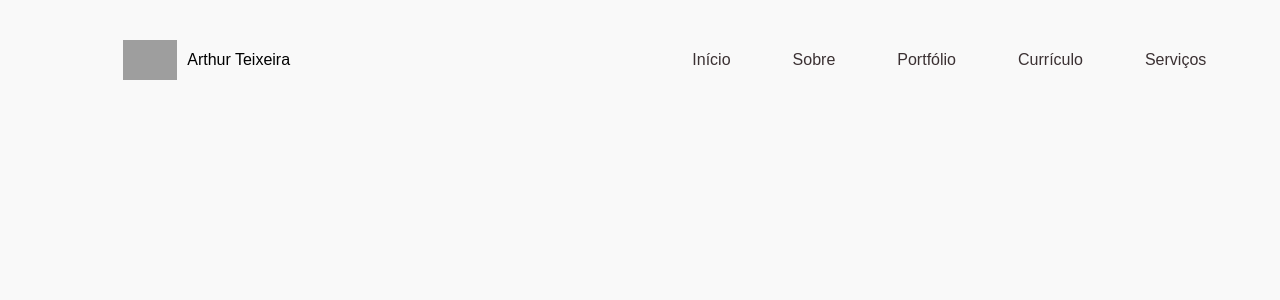
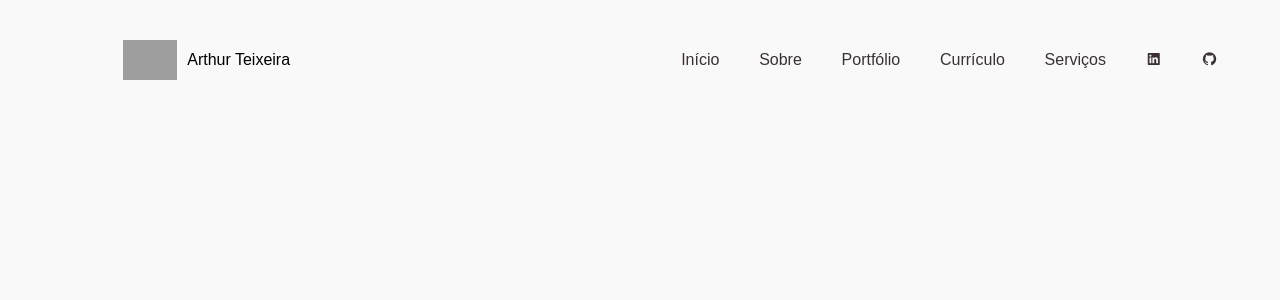
Before and after one commit to TuzinF5/arthur-teixeira-portfolio, a React (Create React App) app: page / in a window 1280 px wide. Shown: the top 300 px of the page. Built offline with nearby package versions, Linux system fonts and the light colour scheme; grey boxes are pictures that could not be loaded; a web font is replaced by a local one.

Commit message:
Criando funções para mudar icones

```diff
--- a/src/components/Header.js
+++ b/src/components/Header.js
@@ -1,17 +1,49 @@
+/* eslint-disable react/jsx-max-depth */
 import React, { Component } from 'react';
 import { Link } from 'react-router-dom';
 import style from '../styles/Header.module.css';
 import imageArthur from '../images/Arthur.png';
 
 export default class Header extends Component {
+  constructor() {
+    super();
+    this.state = {
+      linkedinClassName: 'bx bxl-linkedin-square',
+      gitHubClassName: 'bx bxl-github',
+    };
+
+    this.changeClassOnMouseOver = this.changeClassOnMouseOver.bind(this);
+    this.changeClassOnMouseOutput = this.changeClassOnMouseOutput.bind(this);
+  }
+
+  changeClassOnMouseOver({ target }) {
+    // console.log(target.className.includes('linkedin'));
+    if (target.className.includes('linkedin')) {
+      this.setState({ linkedinClassName: 'bx bxl-linkedin-square bx-tada' });
+    } else {
+      this.setState({ gitHubClassName: 'bx bxl-github bx-tada' });
+    }
+  }
+
+  changeClassOnMouseOutput({ target }) {
+    // console.log(target.className.includes('linkedin'));
+    if (target.className.includes('linkedin')) {
+      this.setState({ linkedinClassName: 'bx bxl-linkedin-square' });
+    } else {
+      this.setState({ gitHubClassName: 'bx bxl-github' });
+    }
+  }
+
   render() {
+    const { linkedinClassName, gitHubClassName } = this.state;
     return (
       <header className={ style.header }>
         <div>
           <img src={ imageArthur } alt="Arthur sorrindo" />
-          <p>Arthur Teixeira</p>
+          <p id="linkedin">Arthur Teixeira</p>
         </div>
         <div>
+          <nav>
             <ul>
               <li>
                 <Link to="/">Início</Link>
@@ -28,7 +60,38 @@ export default class Header extends Component {
               <li>
                 <Link to="/services">Serviços</Link>
               </li>
+              <li>
+                <a
+                  href="https://www.linkedin.com/in/arthur-teixeira-440376218/"
+                  target="_blank"
+                  rel="noreferrer"
+                >
+                  <i
+                    className={ linkedinClassName }
+                    onMouseOver={ (event) => this.changeClassOnMouseOver(event) }
+                    onFocus={ (event) => this.changeClassOnMouseOver(event) }
+                    onMouseOut={ (event) => this.changeClassOnMouseOutput(event) }
+                    onBlur={ (event) => this.changeClassOnMouseOutput(event) }
+                  />
+                </a>
+              </li>
+              <li>
+                <a
+                  href="https://github.com/TuzinF5"
+                  target="_blank"
+                  rel="noreferrer"
+                >
+                  <i
+                    className={ gitHubClassName }
+                    onMouseOver={ (event) => this.changeClassOnMouseOver(event) }
+                    onFocus={ (event) => this.changeClassOnMouseOver(event) }
+                    onMouseOut={ (event) => this.changeClassOnMouseOutput(event) }
+                    onBlur={ (event) => this.changeClassOnMouseOutput(event) }
+                  />
+                </a>
+              </li>
             </ul>
+          </nav>
         </div>
       </header>
     );
```
Lines whose indentation alone changed are shown as unchanged.
